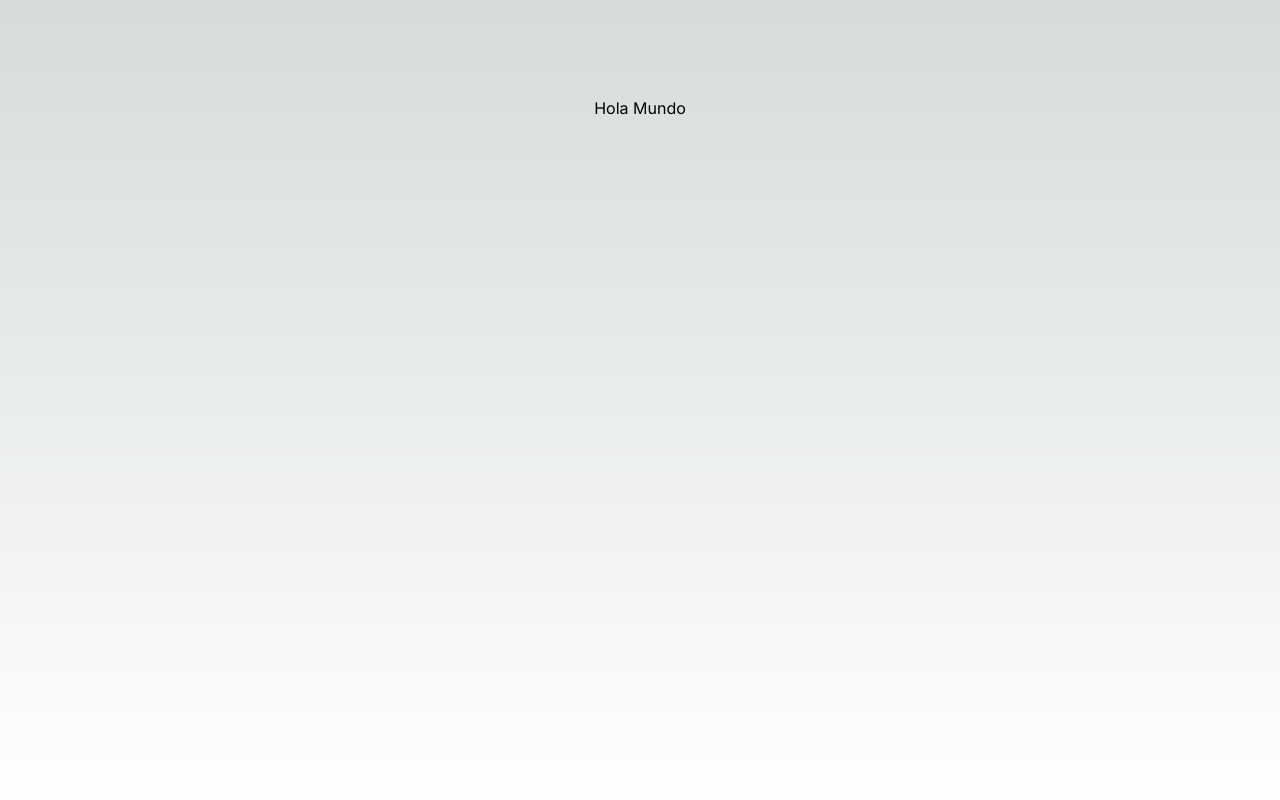
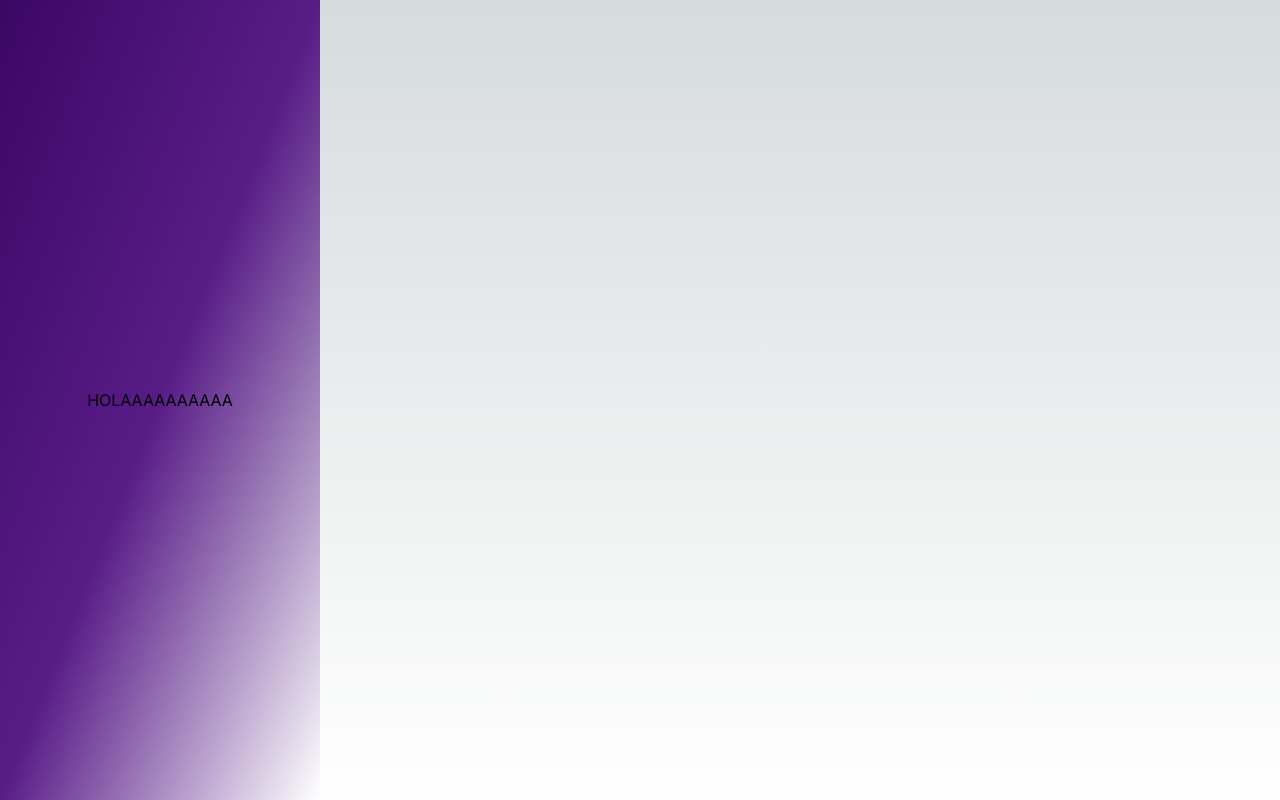
Before and after one commit to MarisolVR07/Proyect_Group-1-, a Next.js app in the folder proyect1/: page / in a window 1280 px wide. Built offline with nearby package versions, Linux system fonts and the light colour scheme.

Commit message:
Basics changes

```diff
--- a/proyect1/src/app/page.tsx
+++ b/proyect1/src/app/page.tsx
@@ -1,9 +1,15 @@
 import Image from "next/image";
 
 export default function Home() {
+
   return (
-    <main className="flex min-h-screen flex-col items-center justify-between p-24">
-      Hola Mundo
-    </main>
-  );
+
+<main className="justify-center items-center inline-flex">
+  <div className="w-80 h-96 flex flex-col items-center justify-center min-h-screen bg-gradient-to-br from-purple-950 via-purple-900 to-purpleEnd">
+    HOLAAAAAAAAAA
+  </div>
+</main>
+
+
+ );
 }
```
